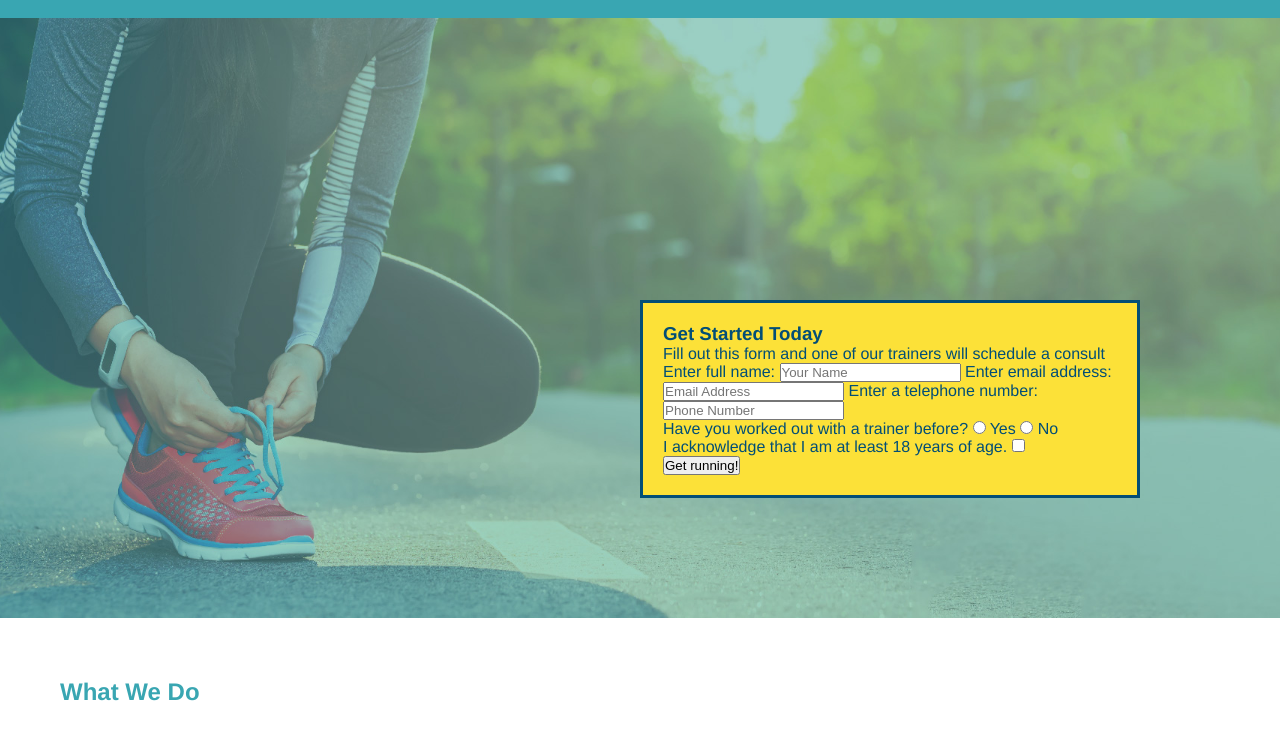
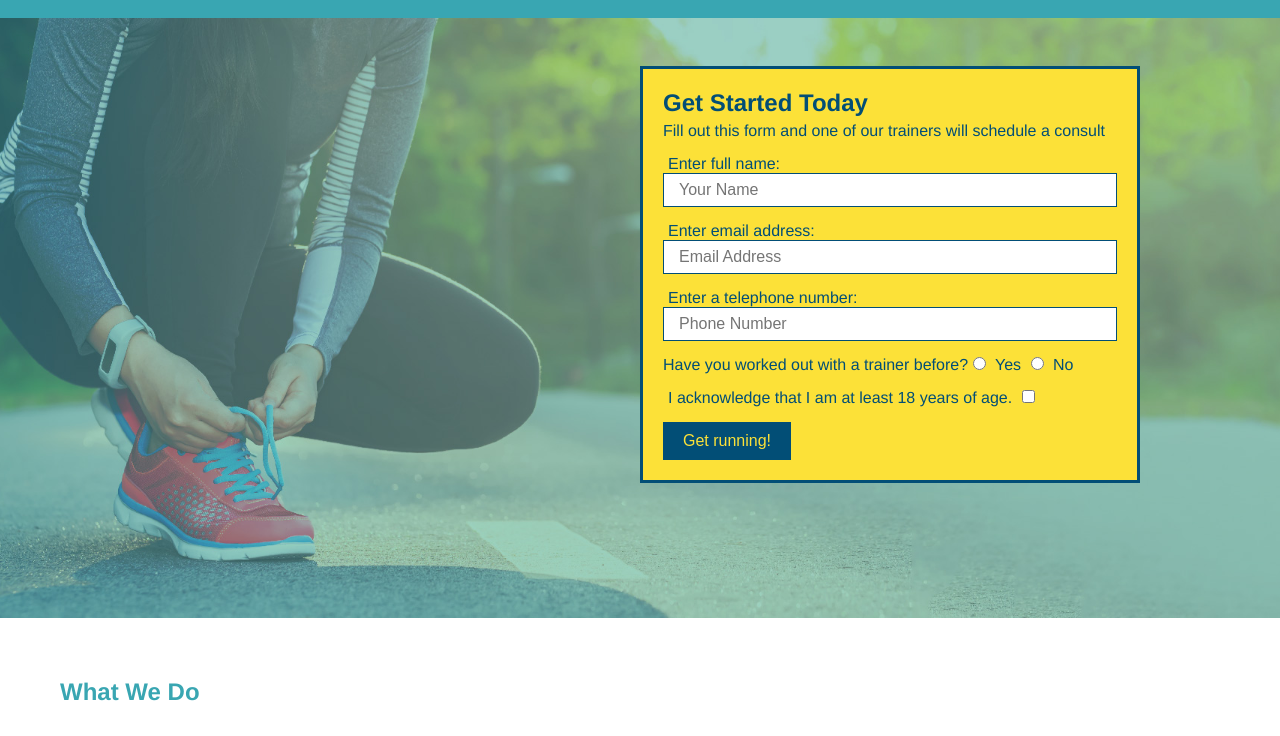
Before and after one commit to chill-phil/run-buddy, a plain HTML site: page index.html in a window 1280 px wide. Shown: the part 64-800 px from the top of the page. Drawn offline with Linux system fonts and the light colour scheme.

Commit message:
finished styling the form input section

```diff
--- a/assets/css/style.css
+++ b/assets/css/style.css
@@ -89,4 +89,37 @@ footer a {
   position: absolute;
   bottom: 120px;
   right: 140px;
+  margin: 5px 0 15px 0;
 }
+
+
+.hero-form h3 {
+  font-size: 24px;
+  margin: 0;
+}
+
+.hero-form p {
+  margin: 5px 0 15px 0;
+}
+
+.form-input {
+  border: 1px solid #024e76;
+  display: block;
+  padding: 7px 15px;
+  font-size: 16px;
+  color: #024e76;
+  width: 100%;
+  margin-bottom: 15px;
+}
+
+.hero-form label {
+  margin: 0 5px;
+}
+.hero-form button {
+  color: #fce138;
+  background-color: #024e76;
+  border: none;
+  padding: 10px 20px;
+  font-size: 16px;
+}
+/* HERO STYLES END */
--- a/index.html
+++ b/index.html
@@ -43,13 +43,13 @@
              <!-- Add form element -->
             <form>
                 <label for="name">Enter full name:</label>
-                <input type="text" placeholder="Your Name" name="name" id="name" />
+                <input type="text" placeholder="Your Name" name="name" id="name" class="form-input" />
 
                 <label for="email">Enter email address:</label>
-                <input type="email" placeholder="Email Address" name="email" id="email" />
+                <input type="email" placeholder="Email Address" name="email" id="email" class="form-input"/>
 
                 <label for="phone">Enter a telephone number:</label>
-                <input type="tel" placeholder="Phone Number" name="phone" id="phone"/>
+                <input type="tel" placeholder="Phone Number" name="phone" id="phone" class="form-input"/>
             </form>
 
             <!-- Radi0 yes/no -->
```
